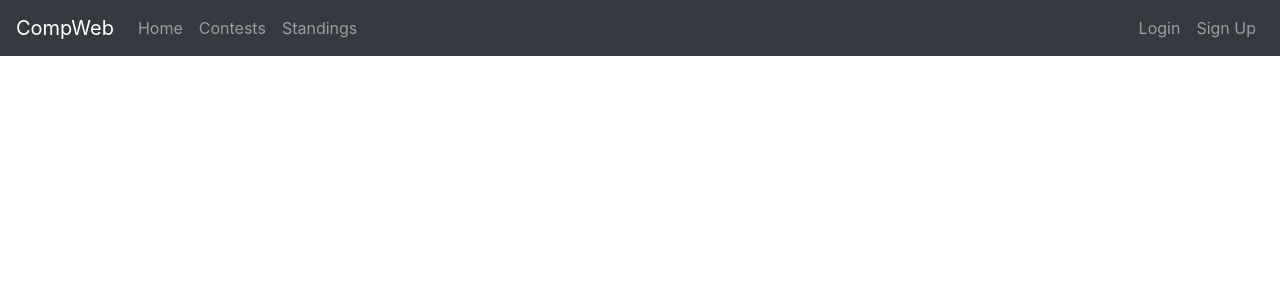
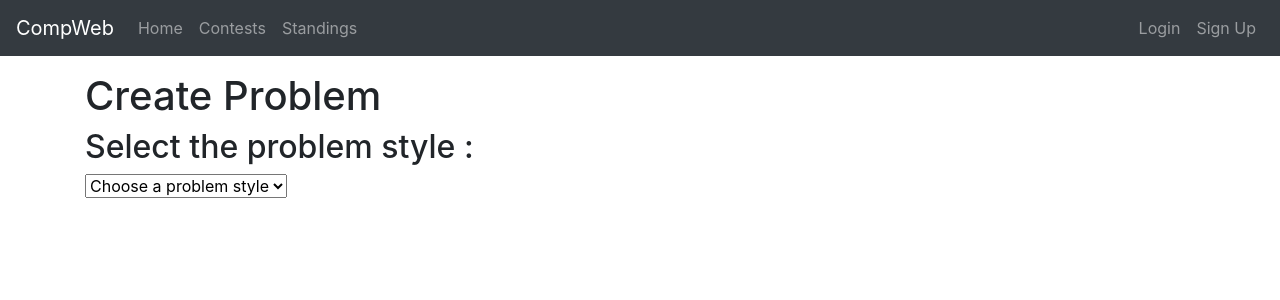
Before and after one commit to TheBattleOfCode/CompWebsite, a React (Create React App) app in the folder Frontend/: page /createProb in a window 1280 px wide. Shown: the top 300 px of the page. Built offline with nearby package versions, Linux system fonts and the light colour scheme.

Commit message:
Eval working

```diff
--- a/Frontend/src/App.js
+++ b/Frontend/src/App.js
@@ -1,6 +1,8 @@
 import React, { useState, useEffect } from "react";
 import { Switch, Route, Link } from "react-router-dom";
-import "bootstrap/dist/css/bootstrap.min.css";
+import 'bootstrap/dist/css/bootstrap.min.css'
+import 'jquery/dist/jquery.min.js'
+import 'bootstrap/dist/js/bootstrap.min.js'
 import "./App.css";
 
 import AuthService from "./services/auth.service";
@@ -12,6 +14,7 @@ import Profile from "./components/Profile";
 import BoardUser from "./components/BoardUser";
 import BoardModerator from "./components/BoardModerator";
 import BoardAdmin from "./components/BoardAdmin";
+import CreateProblem from "./components/CreateProblem";
 
 // import AuthVerify from "./common/AuthVerify";
 import EventBus from "./common/EventBus";
@@ -139,6 +142,7 @@ const App = () => {
           <Route path="/admin" component={BoardAdmin} />
           <Route exact path="/contest" component={Contest} />
           <Route exact path="/standings" component={Standings} />
+          <Route exact path="/createProb" component={CreateProblem} />
         </Switch>
       </div>
 
--- /dev/null
+++ b/Frontend/src/components/CreateProblem.js
@@ -0,0 +1,90 @@
+import React,{useState} from "react";
+import Form from "react-validation/build/form";
+import Input from "react-validation/build/input";
+
+const CreateProblem = () => {
+
+
+    const [selectValue,setSelectValue]=useState("");
+
+    //const [probTitle,setProbTitle]=useState("");
+    //const [probDesc,setProbDesc]=useState("");
+    //const [probScore,setProbScore]=useState("");
+    const [probFile,setProbFile]=useState("");
+    const [probInput,setProbInput]=useState([]);
+    const [probOutput,setProbOutput]=useState(0);
+
+
+
+    const handleChange = (e) => {
+      console.log("done");
+    }
+    const submitNumberGen=()=>{
+      console.log("done");
+      eval(probFile);
+      console.log(probInput);
+      console.log(probOutput);
+    }
+
+    const checkSubmit=()=>{
+      console.log("checking");
+      console.log(probInput);
+      console.log(probOutput);
+    }
+
+    return (
+
+      <div>
+          <h1>Create Problem</h1>
+          <h2>Select the problem style :</h2>
+
+          <div>
+            <select id="dropdown" onChange={(e) => setSelectValue(e.target.value)}>
+              <option value="N/A">Choose a problem style</option>
+              <option value="Number gen">Number gen</option>
+              <option value="2">2</option>
+              <option value="3">3</option>
+              <option value="4">4</option>
+            </select>
+          </div>
+          <h3>{selectValue}</h3>
+
+          {selectValue==="Number gen" && <div>
+
+          {
+            <div>
+
+              <div className="form-group">
+                <label htmlFor="File">File</label>
+                <textarea
+                  type="text"
+                  className="form-control"
+                  name="File"
+                  value={probFile}
+                  onChange={(e)=>setProbFile(e.target.value)}
+                />
+              </div>
+
+
+
+              <div className="form-group">
+                <button className="btn btn-primary btn-block" onClick={submitNumberGen}>Submit</button>
+              </div>
+              <div className="form-group">
+                <button className="btn btn-primary btn-block" onClick={checkSubmit}>check</button>
+              </div>
+            </div>
+          }
+
+
+            </div>}
+
+
+
+    </div>
+
+
+    );
+}
+
+export default CreateProblem;
--- a/Frontend/src/index.js
+++ b/Frontend/src/index.js
@@ -1,7 +1,9 @@
 import React from "react";
 import ReactDOM from "react-dom";
 import { BrowserRouter } from "react-router-dom";
-
+import 'bootstrap';
+import 'bootstrap/dist/css/bootstrap.css';
+import 'bootstrap/dist/js/bootstrap.js';
 import App from "./App";
 import * as serviceWorker from "./serviceWorker";
 
```
Also changed, not shown: Frontend/package.json (+8 -1 lines), 2 other files (tests, documents, lock files or other folders).
